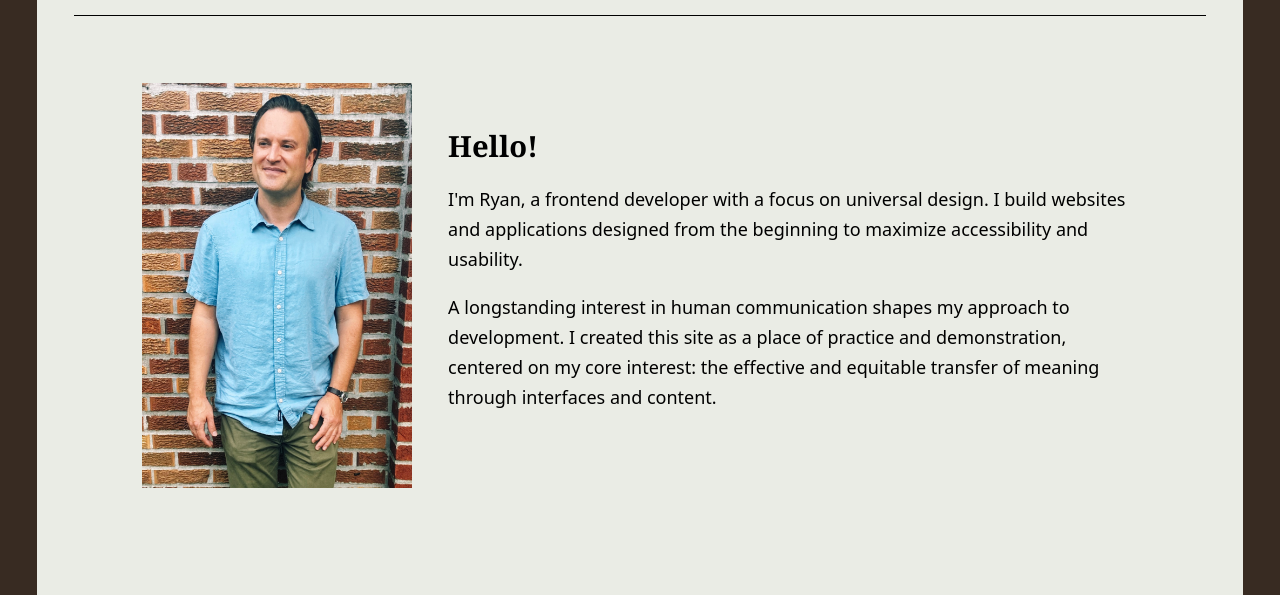
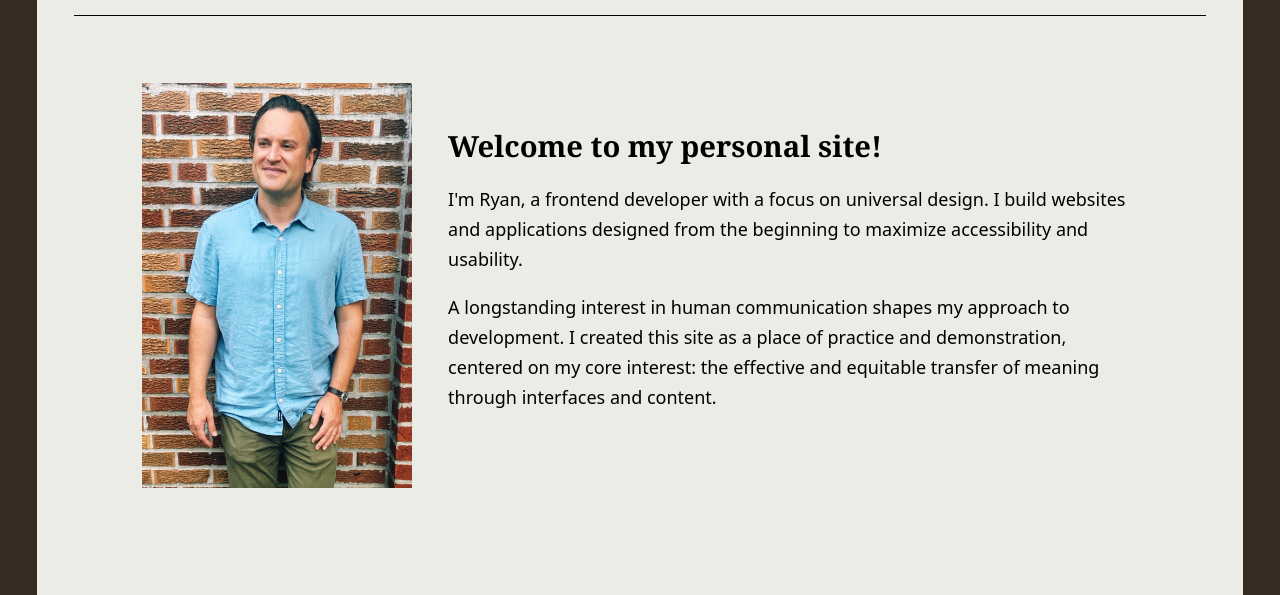
Before and after one commit to rdwall3r/rdwaller-dot-net, an Eleventy site: page index.html in a window 1280 px wide. Shown: the part 93-688 px from the top of the page. Built offline with nearby package versions, Linux system fonts and the light colour scheme; Eleventy itself is replaced by a stand-in of ours; files that its build step writes are made by us from their sources.

Commit message:
Content edit

```diff
--- a/index.html
+++ b/index.html
@@ -7,7 +7,7 @@ title: Ryan Waller - Frontend Developer, Universal Design
     <img src="/assets/profile-pics/parkville_brick_cropped.jpg" alt="Ryan Waller" />
   </div>
   <div class="content-section home-intro">
-    <h1>Hello!</h1>
+    <h1>Welcome to my personal site!</h1>
     <p>
       I'm Ryan, a frontend developer with a focus on universal design. I build websites and
       applications designed from the beginning to maximize accessibility and usability.
```
